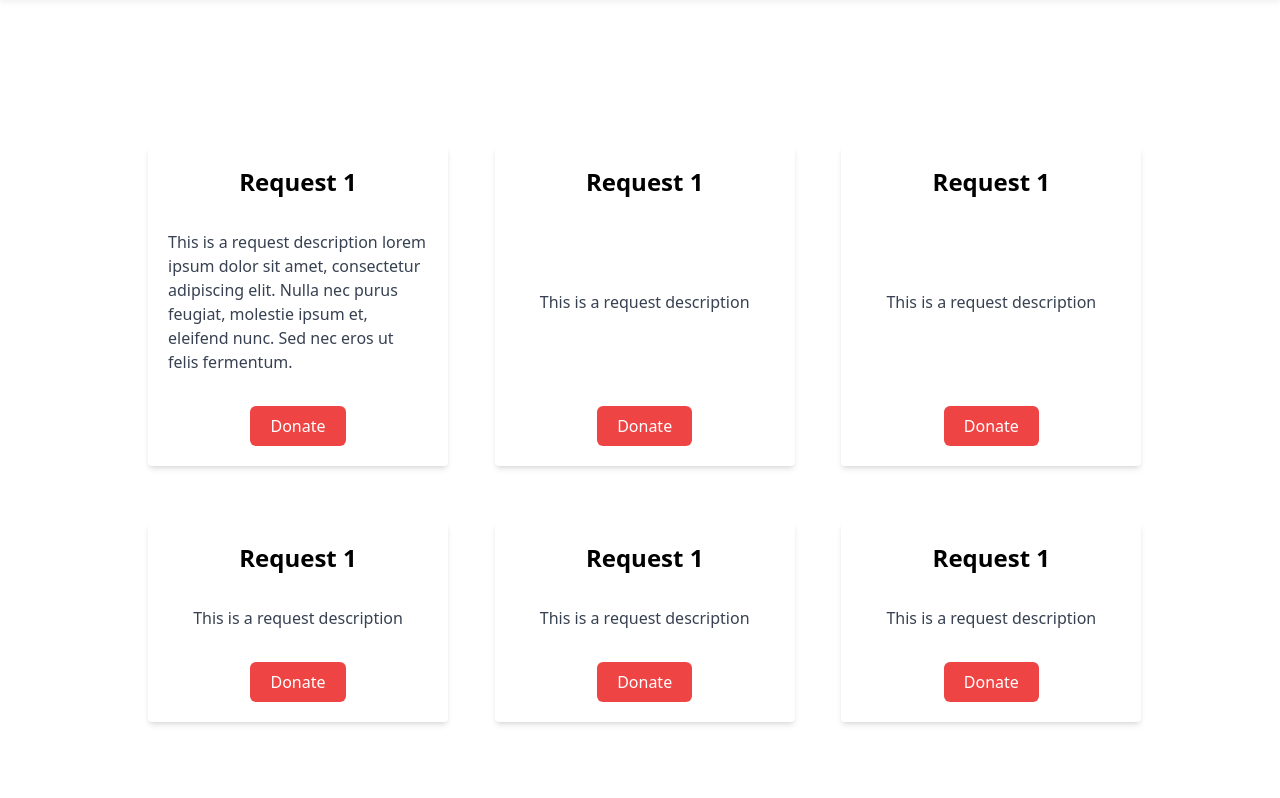
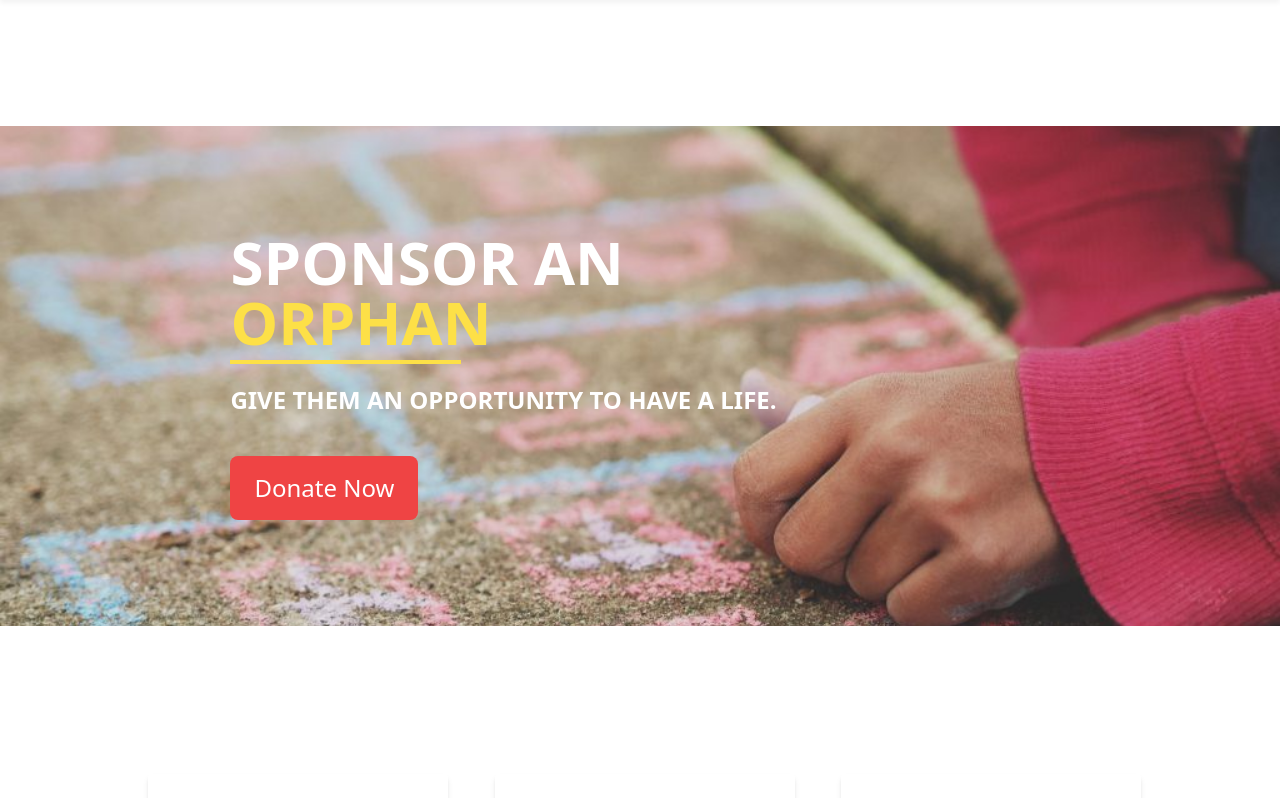
Before and after one commit to haroon35/CareConnect, a Next.js app: page / in a window 1280 px wide. Shown: the part 802-1600 px from the top of the page. Built offline with nearby package versions, Linux system fonts and the light colour scheme.

Commit message:
Sponsor an orphan component styled and designed.

```diff
--- a/src/app/components/OurVision.jsx
+++ b/src/app/components/OurVision.jsx
@@ -8,7 +8,7 @@ export default function OurVision() {
         Our Vision Is To Build A Community Of Empowered Orphans And People That
         Can Contribute To Society And Humanity At Large.
       </h1>
-      <div className="flex flex-wrap justify-center max-w-[90%] m-auto mt-32  gap-10 md:w-[80%]  mb-20">
+      <div className="flex flex-wrap justify-center max-w-[90%] m-auto mt-32  gap-10 md:w-[80%] mb-32">
         <OurVisionCard
           bgImg="https://havenofhopeintl.org/wp-content/uploads/2019/02/HP-Header.jpg"
           title="Orphan Care"
--- /dev/null
+++ b/src/app/components/SponsorAnOrphan.jsx
@@ -0,0 +1,26 @@
+import React from "react";
+
+export default function SponsorAnOrphan() {
+  return (
+    <div className="mt-32 w-[100%] h-[500px] bg-[url('./assets/sponsorBg.jpg')] bg-no-repeat bg-cover bg-center mb-20 transition-transform duration-1000 hover:scale-110">
+      <div className=" w-[90%] m-auto md:w-[80%] flex flex-col justify-center h-full">
+        <div>
+          <h1 className="uppercase text-6xl text-white font-bold ml-[10%] ">
+            Sponsor an
+            <br /> <span className="text-yellow-300">Orphan</span>{" "}
+            <hr className="w-[25%] border-t-4 mt-2  border-yellow-300" />
+          </h1>
+          <p className="uppercase text-white text-2xl font-semibold ml-[10%] mt-5">
+            Give them an opportunity to have a life.
+          </p>
+        </div>
+        <div className="ml-[10%] text-2xl text-white">
+          <button className="capitalize  text-white bg-red-500 px-6 py-4 rounded-lg mt-10 hover:bg-red-600 ">
+            donate now
+          </button>
+          <p></p>
+        </div>
+      </div>
+    </div>
+  );
+}
--- a/src/app/page.js
+++ b/src/app/page.js
@@ -3,11 +3,13 @@ import "./globals.css";
 import Hero from "./components/Hero";
 import DonationRequests from "./components/DonationRequests";
 import OurVision from "./components/OurVision";
+import SponsorAnOrphan from "./components/SponsorAnOrphan";
 
 export default function Home() {
   return (
     <div>
       <Hero />
+      <SponsorAnOrphan />
       <DonationRequests />
       <OurVision />
     </div>
```
Also changed, not shown: src/app/assets/sponsorBg.jpg (added).
